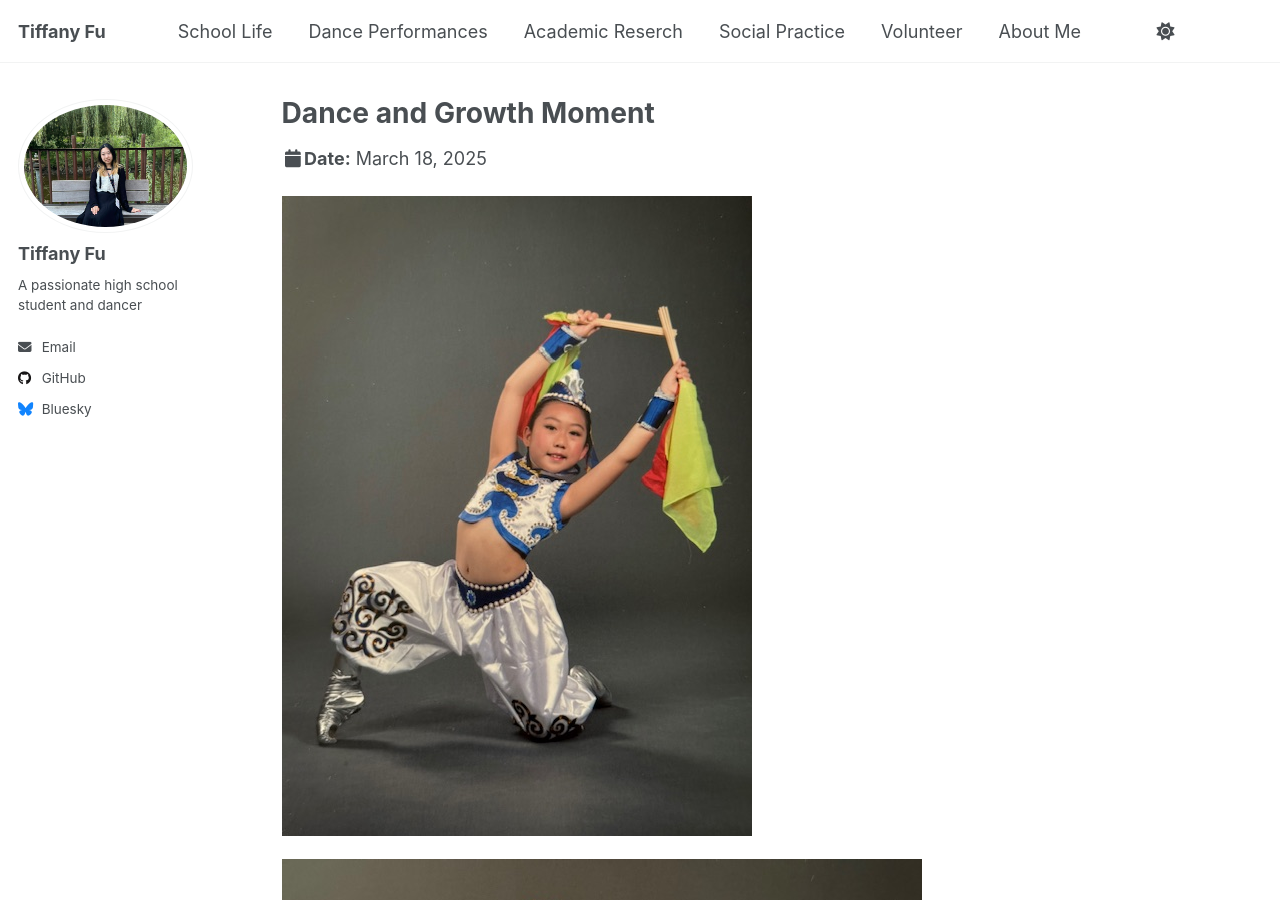
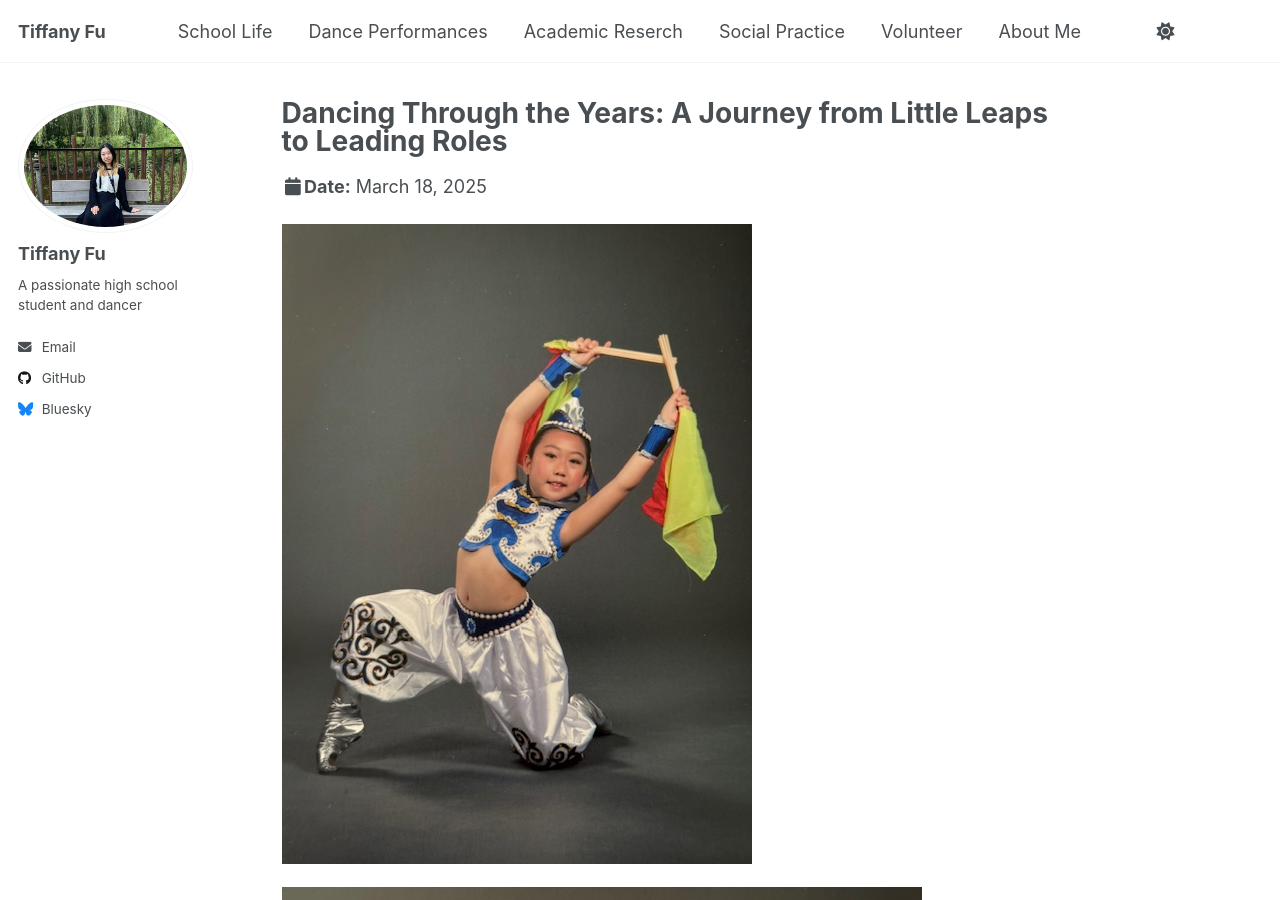
Before and after one commit to TiffanyJTFu/TiffanyFu, a Jekyll site: the page built from _talks/DanceandGrowthMoment.md, in a window 1280 px wide and 900 px high. Built offline with Jekyll 4.4.1, drawn with Linux system fonts in a browser that asks for light colours; a script that is not in the unit is left out.

Commit message:
Update DanceandGrowthMoment.md

```diff
--- a/_talks/DanceandGrowthMoment.md
+++ b/_talks/DanceandGrowthMoment.md
@@ -1,5 +1,5 @@
 ---
-title: "Dance and Growth Moment"
+title: "Dancing Through the Years: A Journey from Little Leaps to Leading Roles"
 collection: talks
 type: "danceandgrowthmoment"
 permalink: /talks/danceandgrowthmoment
```
